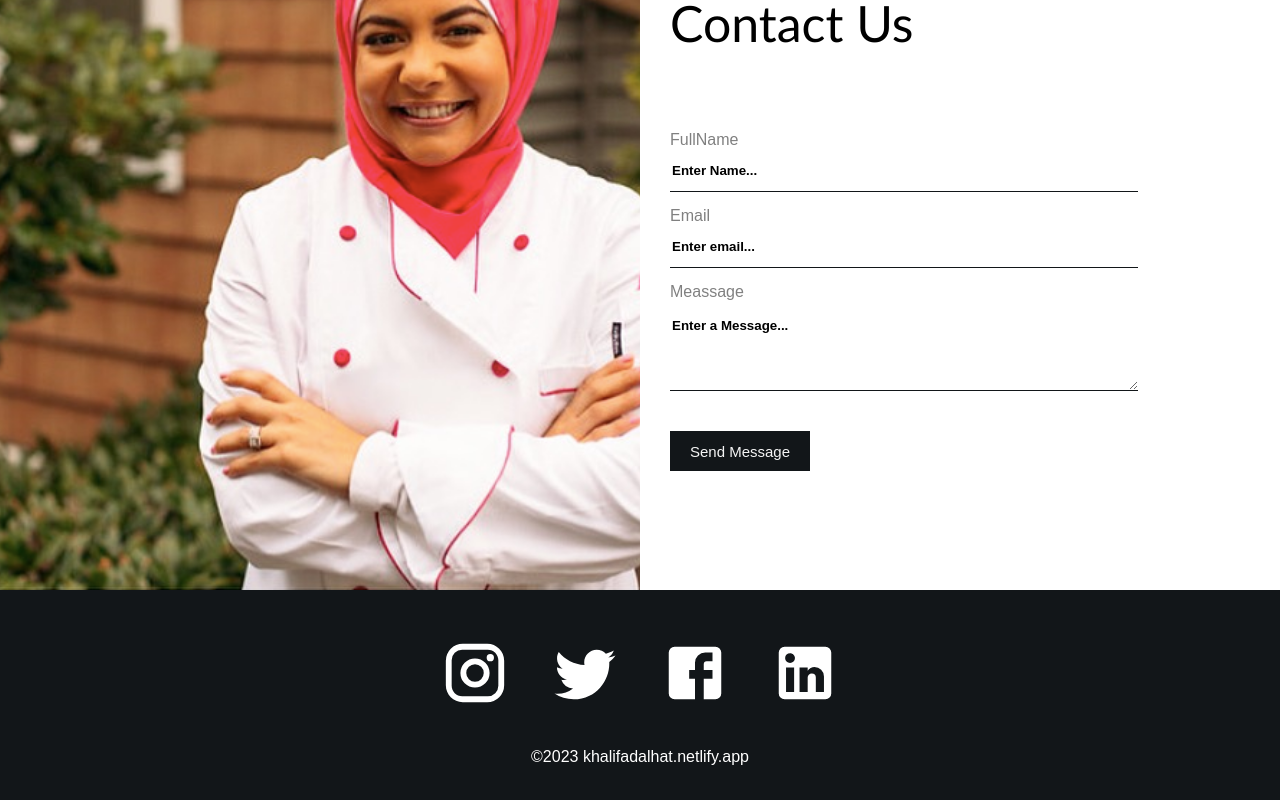
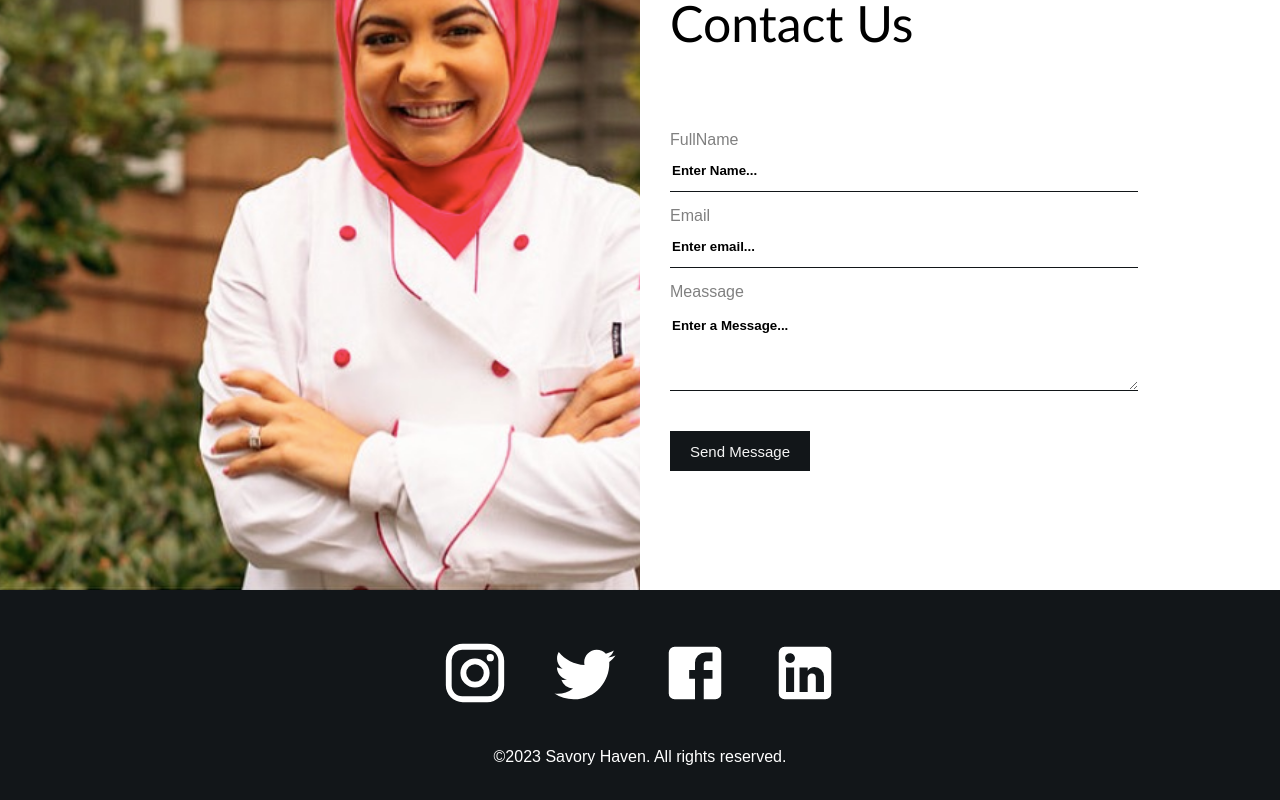
Before and after one commit to khalifadalhat/Restaurant, a React (Create React App) app: page /contact in a window 1280 px wide. Shown: the part 230-1030 px from the top of the page. Built offline with nearby package versions, Linux system fonts and the light colour scheme.

Commit message:
Update footer copyright text to reflect 'Savory Haven. All rights reserved.'

```diff
--- a/src/components/Footer.js
+++ b/src/components/Footer.js
@@ -14,7 +14,7 @@ function Footer() {
         <FacebookIcon />
         <LinkedInIcon />
         </div>
-        <p> &copy;2023 khalifadalhat.netlify.app</p>
+        <p> &copy;2023 Savory Haven. All rights reserved.</p>
     </div>
   )
 }
```
